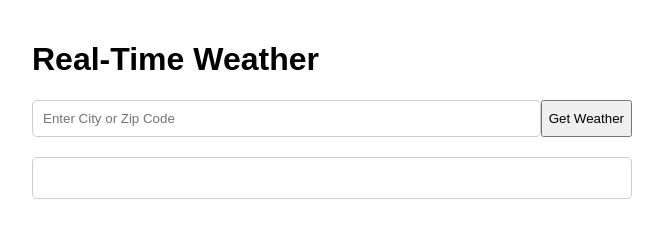
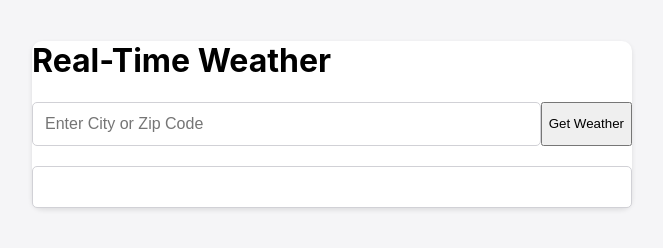
Before and after one commit to aritpal/weather-app, a plain HTML site: page index.html in a window 1280 px wide. Shown: the whole page, without its empty margins (308-971 px from the left). Drawn offline with Linux system fonts and the light colour scheme.

Commit message:
improved style

```diff
--- a/style.css
+++ b/style.css
@@ -1,12 +1,17 @@
 body {
-    font-family: sans-serif;
+    font-family: -apple-system, BlinkMacSystemFont, "Segoe UI", Roboto, Helvetica, Arial, sans
+-serif, "Apple Color Emoji", "Segoe UI Emoji", "Segoe UI Symbol";
     margin: 0;
     padding: 20px;
+    background-color: #f5f5f7; /* Light gray background */
 }
 
 .container {
     max-width: 600px;
     margin: 0 auto;
+    background-color: #fff; /* White container */
+    border-radius: 10px; /* Rounded corners */
+    box-shadow: 0 2px 5px rgba(0, 0, 0, 0.1); /* Subtle shadow */
 }
 
 #location-form {
@@ -16,13 +21,15 @@ body {
 
 #location {
     flex: 1;
-    padding: 10px;
-    border: 1px solid #ccc;
+    padding: 12px; /* Slightly more padding */
+    border: 1px solid #d1d1d6; /* Lighter border color */
     border-radius: 5px;
+    font-size: 16px;
 }
 
 #weather-info {
-    border: 1px solid #ccc;
+    border: 1px solid #d1d1d6; /* Lighter border color */
     padding: 20px;
     border-radius: 5px;
+    background: #fff; /* White background */
 }
```
